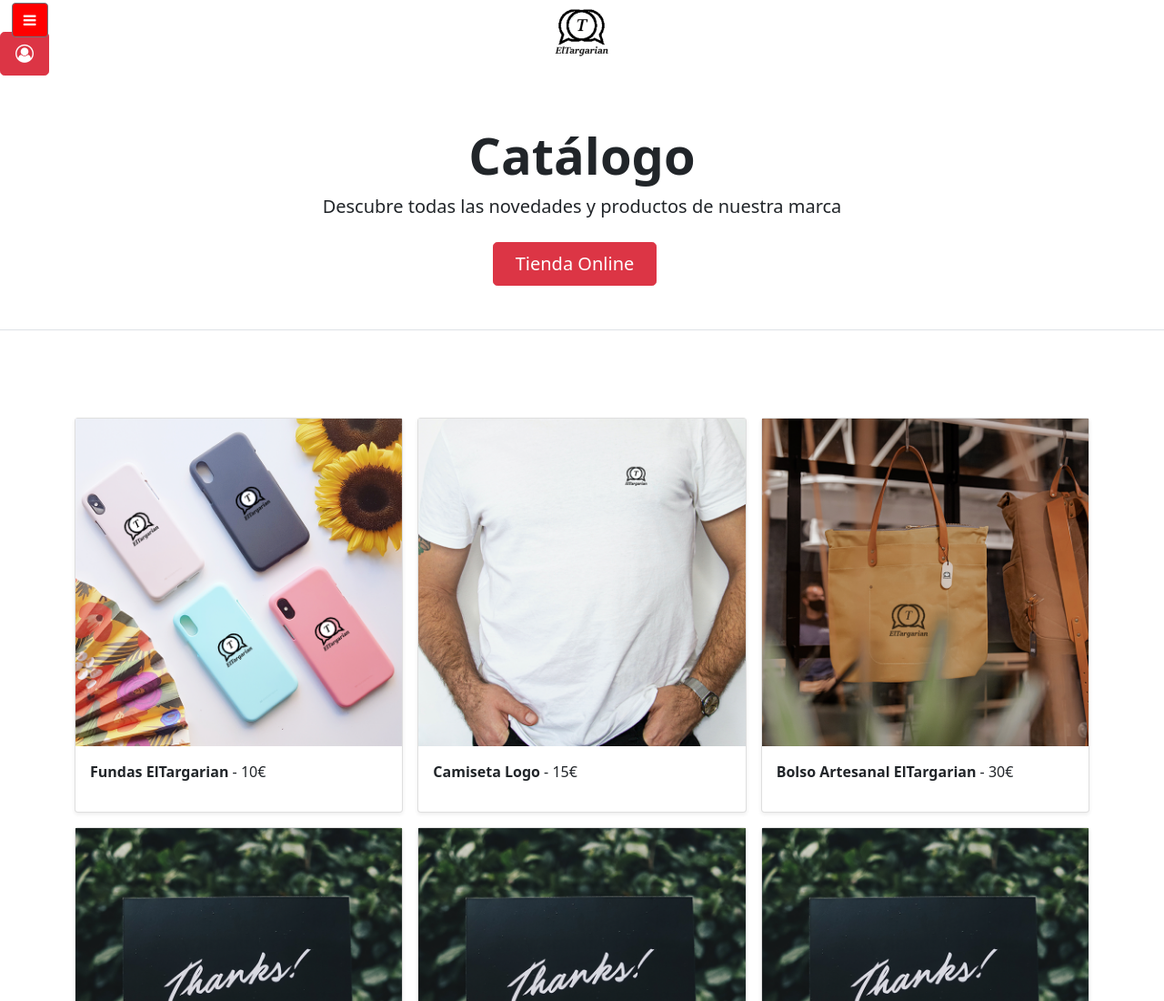
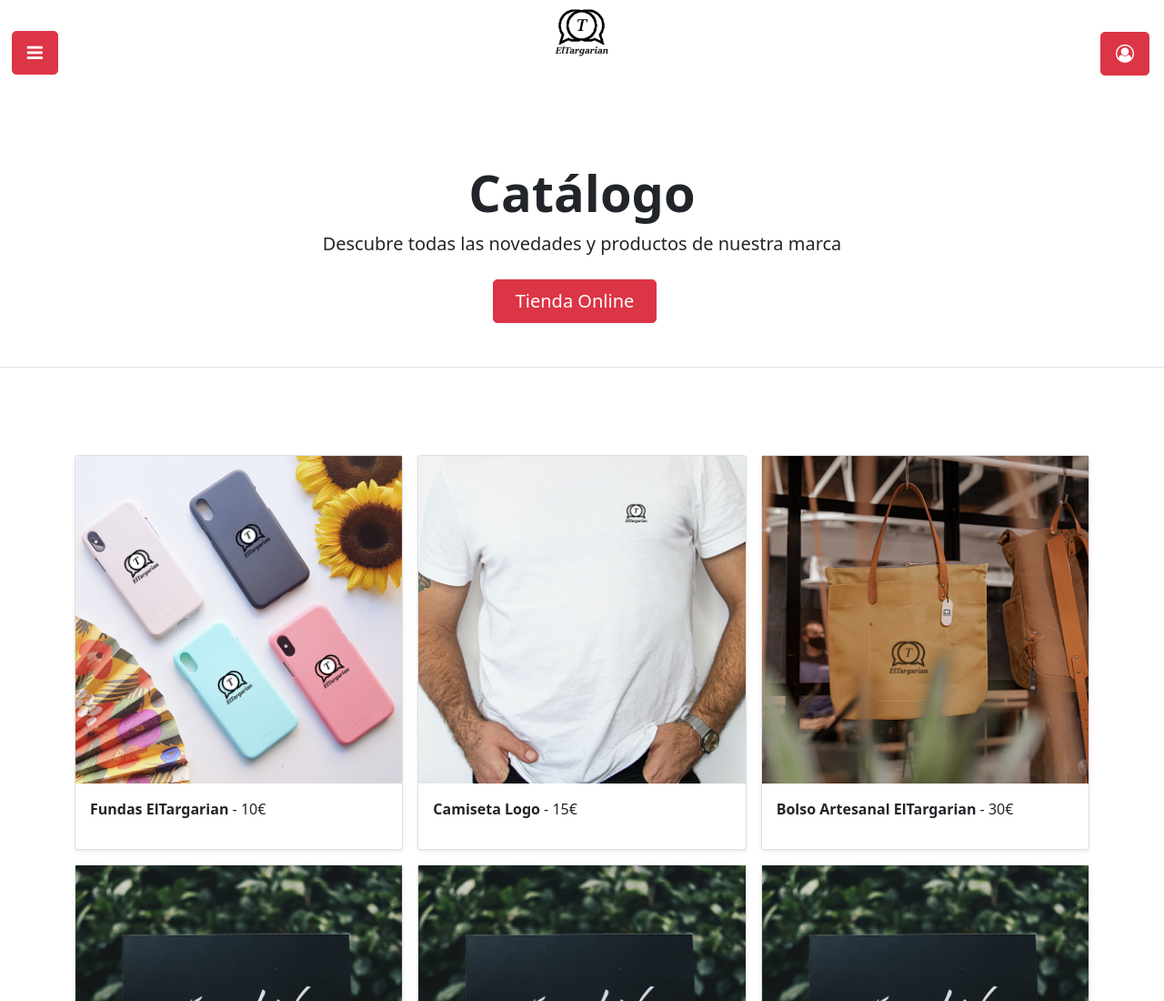
Before and after one commit to marselo-4/M12-M8-BootStrap-Project, a plain HTML site: page tienda.html in a window 1280 px wide. Shown: the top 1100 px of the page at 91% size. Drawn offline with nearby package versions, Linux system fonts and the light colour scheme; a web font is replaced by a local one.

Commit message:
FastFix2

```diff
--- a/tienda.html
+++ b/tienda.html
@@ -16,11 +16,11 @@
 <div class="mainheader" id="home">
         <a href="index.html"><img src="assets/logo.png" class="rounded mx-auto d-block" alt=""></a>
 </div>
-<div id="linklogin">
-    <button class="btn btn-danger btn-lg px-3 me-sm-3" type="button"><a href="login.html" style="text-decoration: none; color: white;"><i class="fa fa-user-circle-o" aria-hidden="true"></i></a></button>
+<div class="linklogin">
+  <button class="btn btn-danger btn-lg px-3 me-sm-3" type="button"><a href="login.html" style="text-decoration: none; color: white;"><i class="fa fa-user-circle-o" aria-hidden="true"></i></a></button>
 </div>
 <div class="botomenu">
-<button class="btn btn-secondary btn-p" id="botomenu" type="button" data-bs-toggle="offcanvas" data-bs-target="#offcanvasWithBothOptions" aria-controls="offcanvasWithBothOptions"><i class="fa fa-bars" aria-hidden="true"></i></button>
+  <button class="btn btn-danger btn-lg px-3 me-sm-3" id="botomenu" type="button" data-bs-toggle="offcanvas" data-bs-target="#offcanvasWithBothOptions" aria-controls="offcanvasWithBothOptions"><i class="fa fa-bars" aria-hidden="true"></i></button>
 <div class="offcanvas offcanvas-start" data-bs-scroll="true" tabindex="-1" id="offcanvasWithBothOptions" aria-labelledby="offcanvasWithBothOptionsLabel">
   <div class="offcanvas-header">
     <h5 class="offcanvas-title" id="offcanvasWithBothOptionsLabel">Menu</h5>
```
Also changed, not shown: cesta.html (+2 -2 lines).
